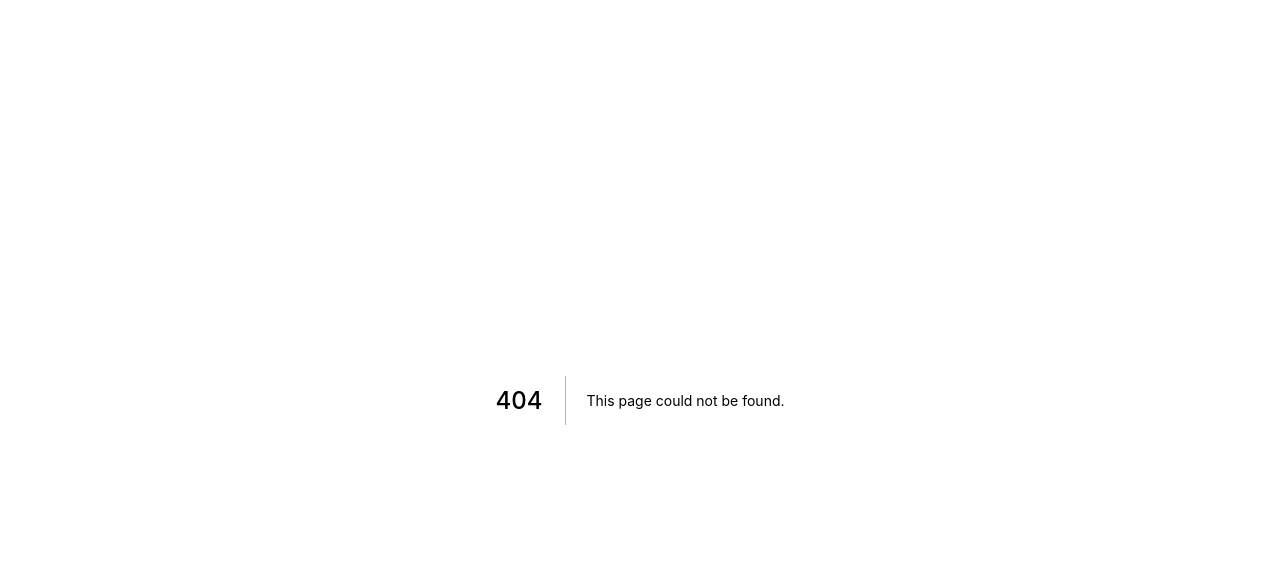
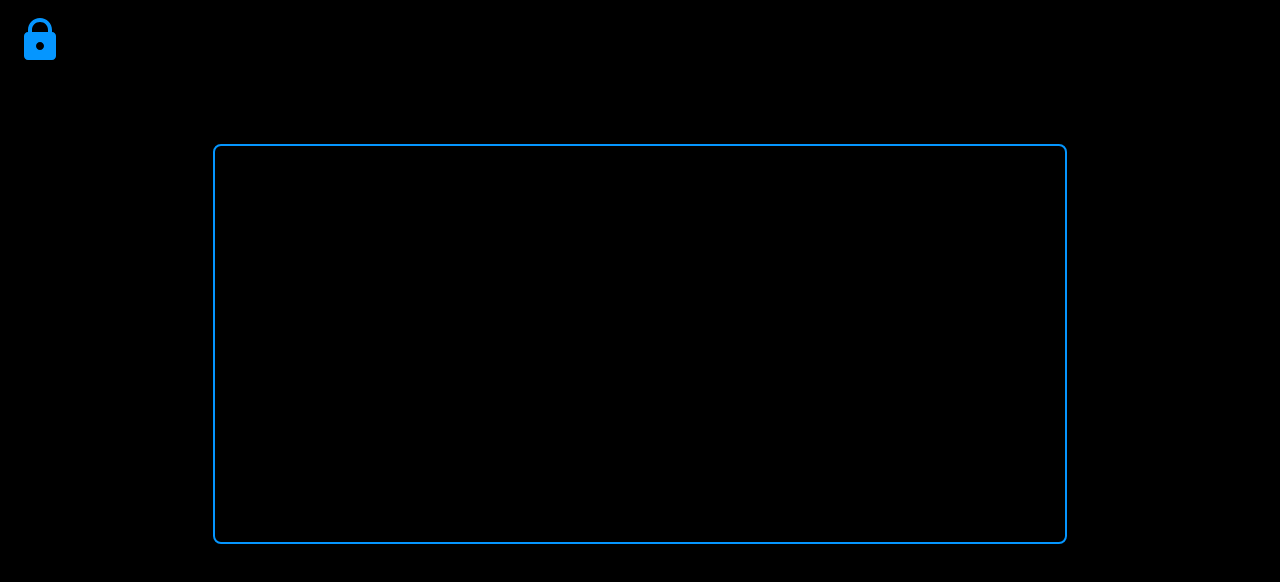
Before and after one commit to michaelyang12/lockplus, a Next.js app: page /learnmore in a window 1280 px wide. Before the commit this address had no page. Shown: the top 582 px of the page. Built offline with nearby package versions, Linux system fonts and the light colour scheme.

Commit message:
dont know

```diff
--- a/pages/api/hello.js
+++ b/pages/api/hello.js
@@ -1,5 +1,5 @@
 // Next.js API route support: https://nextjs.org/docs/api-routes/introduction
 
 export default (req, res) => {
-  res.status(200).json({ name: 'John Doe' })
-}
+  res.status(200).json({ name: 'John Doe' });
+};
--- a/pages/index.js
+++ b/pages/index.js
@@ -16,7 +16,7 @@ export default function Home() {
         <span className="text-lockplus-blue text-lg font-md -ml-2 mr-2">|</span>
         <button onClick={() => router.push('/register')}>
           <div className="relative top-0 right-0 text-md font-light font-lockplus text-right text-lockplus-blue pr-4 hover:text-lockplus-hoverblue">
-            register
+            register your lock
           </div>
         </button>
       </div>
@@ -38,7 +38,13 @@ export default function Home() {
             <div className="w-full h-auto">Affordable home security.</div>
             <div className="w-full h-auto">Advanced biometrics.</div>
             <div className="w-full h-auto">Safety, simpler than ever.</div>
-            <div className="w-full h-auto text-white">Learn More.</div>
+            <div className="w-full h-auto text-white">
+              <button
+                className="h-auto w-auto transform hover:scale-102 focus:outline-none text-left"
+                onClick={() => router.push('/learnmore')}>
+                Learn More.
+              </button>
+            </div>
           </div>
         </div>
       </div>
--- /dev/null
+++ b/pages/learnmore.js
@@ -0,0 +1,26 @@
+import { useRouter } from 'next/router';
+
+export default function LearnMore() {
+  const router = useRouter();
+  return (
+    <>
+      <div className="h-screen w-screen bg-black">
+        <button
+          className="absolute left-4 top-4 w-auto h-auto text-lockplus-blue"
+          onClick={() => router.push('/')}>
+          <svg
+            xmlns="http://www.w3.org/2000/svg"
+            x="0px"
+            y="0px"
+            width="48"
+            height="48"
+            viewBox="0 0 24 24"
+            fill="currentColor">
+            <path d="M 12 1 C 8.6761905 1 6 3.6761905 6 7 L 6 8 C 4.9 8 4 8.9 4 10 L 4 20 C 4 21.1 4.9 22 6 22 L 18 22 C 19.1 22 20 21.1 20 20 L 20 10 C 20 8.9 19.1 8 18 8 L 18 7 C 18 3.6761905 15.32381 1 12 1 z M 12 3 C 14.27619 3 16 4.7238095 16 7 L 16 8 L 8 8 L 8 7 C 8 4.7238095 9.7238095 3 12 3 z M 12 13 C 13.1 13 14 13.9 14 15 C 14 16.1 13.1 17 12 17 C 10.9 17 10 16.1 10 15 C 10 13.9 10.9 13 12 13 z"></path>
+          </svg>
+        </button>
+        <div className="h-1/2 w-2/3 border-2 border-lockplus-blue rounded-lg mx-auto mt-36"></div>
+      </div>
+    </>
+  );
+}
```
Also changed, not shown: util/database.js (added).
